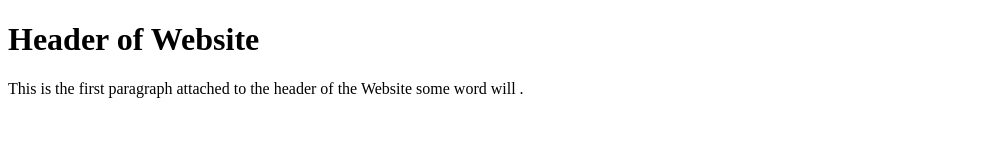
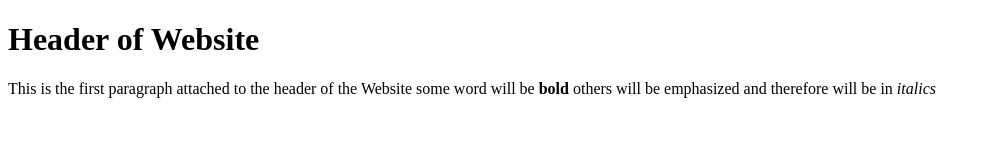
Before and after one commit to EdouardPascal/git-test, a plain HTML site: page html-boilerplate/index.html in a window 1280 px wide. Shown: the whole page, without its empty margins (0-991 px from the left). Drawn offline with Linux system fonts and the light colour scheme.

Commit message:
Added italics and bold

```diff
--- a/html-boilerplate/index.html
+++ b/html-boilerplate/index.html
@@ -10,7 +10,8 @@
     </h1>
     <p>
         This is the first paragraph attached to the header of the Website
-        some word will .
+        some word will be <strong>bold</strong> others will be emphasized
+        and therefore will be in <em>italics</em>
     </p>
 </body>
 </html>
```
